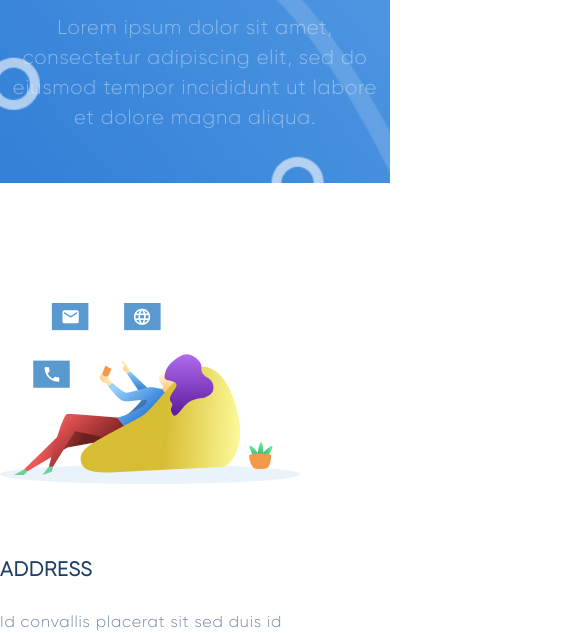
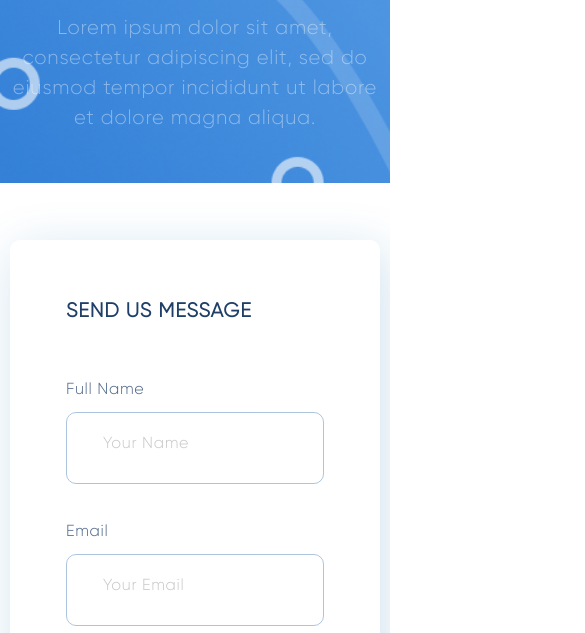
Before and after one commit to SSerg86/Final_Project_for_Projector, a website: page contact.html in a window 390 px wide. Shown: the part 235-868 px from the top of the page, 585 px wide, since content can reach past the window. Drawn offline with Linux system fonts and the light colour scheme.

Commit message:
contact page mobile

```diff
--- a/components/contact_page/_main.scss
+++ b/components/contact_page/_main.scss
@@ -2,16 +2,25 @@
 @import './form/c_form';
 
 .contact-main {
-    max-width: 940px;
-    margin: auto;
+    display: flex;
+    justify-content: space-between;
     padding-top: 57px;
-    display: flex;
-    flex-wrap: wrap;
+}
 
+@media screen and (max-width: 860px){
+    .contact-main {
+        display: flex;
+        flex-direction: column-reverse;
+        align-items: center;
+    }
 }
 
 .map {
     margin: 96px auto;
     max-width: 940px;
-    height: 480px;
+    max-height: 480px;
+
+    img {
+        width: 100%;
+    }
 }
--- a/components/contact_page/form/_c_form.scss
+++ b/components/contact_page/form/_c_form.scss
@@ -8,12 +8,9 @@
     background: #FFFFFF;
     box-shadow: 5px 10px 50px rgba(16, 112, 177, 0.2);
     border-radius: 10px;
-    margin-left: auto;
-
-
 
     &__title {
-        font-family: GilroyLight;
+        font-family: 'GilroyLight';
         font-size: 20px;
         line-height: 30px;
         letter-spacing: 0.04em;
@@ -37,7 +34,7 @@
         border: 1px solid #356EAD;
         box-sizing: border-box;
         border-radius: 10px;
-        font-family: GilroyLight;
+        font-family: 'GilroyLight';
         font-size: 16px;
         line-height: 30px;
         letter-spacing: 0.04em;
@@ -50,13 +47,12 @@
     }
 
     textarea {
-        // height: 144px;
         padding-top: 21px;
 
     }
 
     label{
-        font-family: GilroyLight;
+        font-family: 'GilroyLight';
         font-size: 16px;
         line-height: 30px;
         letter-spacing: 0.04em;
--- a/components/footer/_footer.scss
+++ b/components/footer/_footer.scss
@@ -136,12 +136,6 @@
     }
 }
 
-// @media screen and (min-width: 505px) and (max-width: 744px) {
-//     .foot__info {
-//         align-items: flex-end;
-//         justify-content: space-around;
-//     }
-// }
 @media screen and (min-width: 768px) and (max-width: 1024px) {
     .foot__btn {
         margin-top: 25px;
--- a/contact.html
+++ b/contact.html
@@ -62,8 +62,10 @@
     </div>
  </header>
     <main>
+    <section class="container">
+
         <section class="contact-main">
-            <section class="info">
+                 <div class="info">
     <div class="info__img">
         <img src="./images/pic/blogpage/info.png" alt="image">
     </div>
@@ -82,7 +84,7 @@
         <p class="info__mail-ml">hello.afrian@gmail.com </p>
     </div>
 
-</section>
+</div>
                  <div class="c-form">
     <h5 class="c-form__title">send us message</h5>
 
@@ -103,6 +105,7 @@
         </section>
          <section class="map">
              <img src="./images/pic/blogpage/map.png">
+         </section>
         </section>
 </main>
 
```
Also changed, not shown: components/contact_page/info/info.html (+2 -2 lines), components/contact_page/main.html (+3 -0 lines), css/style.css. Lines whose indentation alone changed are shown as unchanged.
